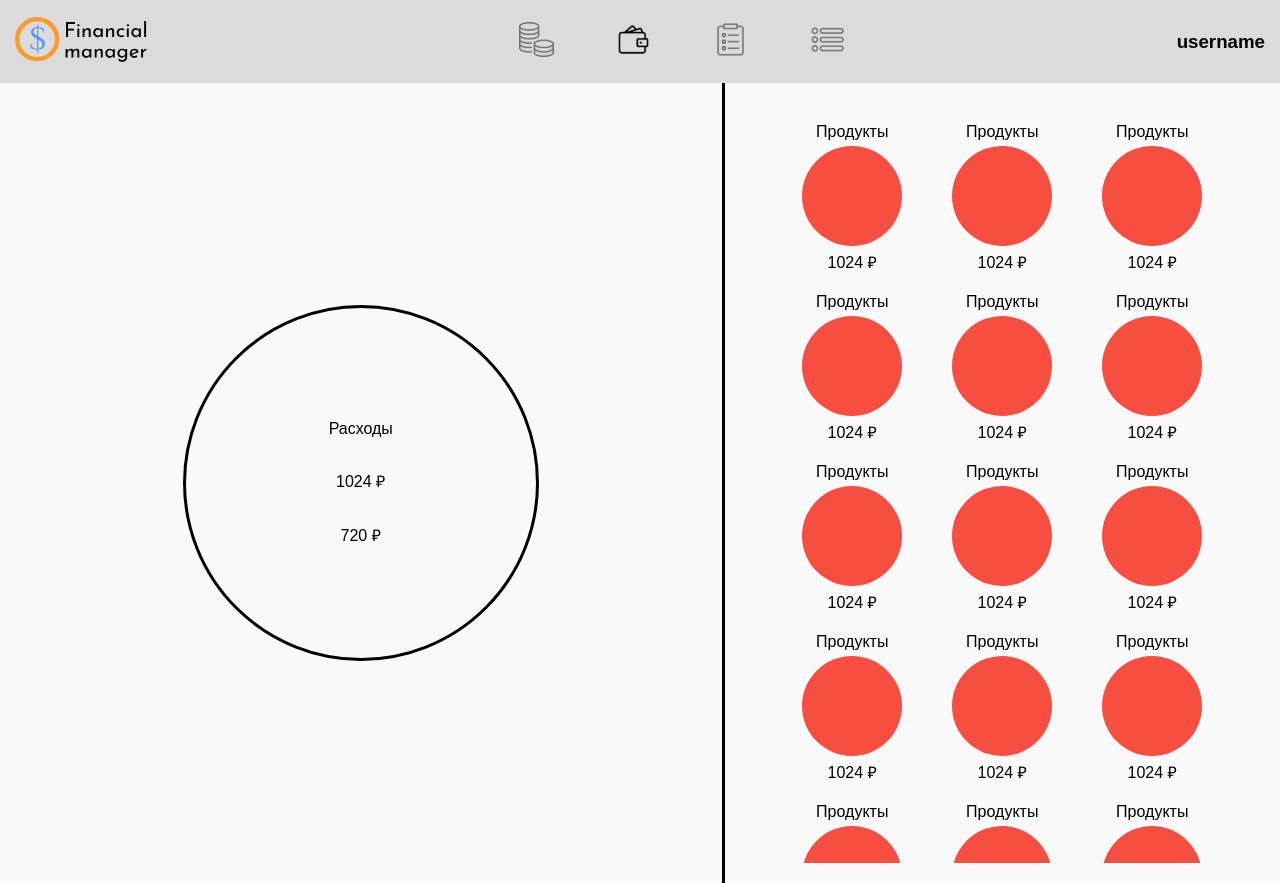
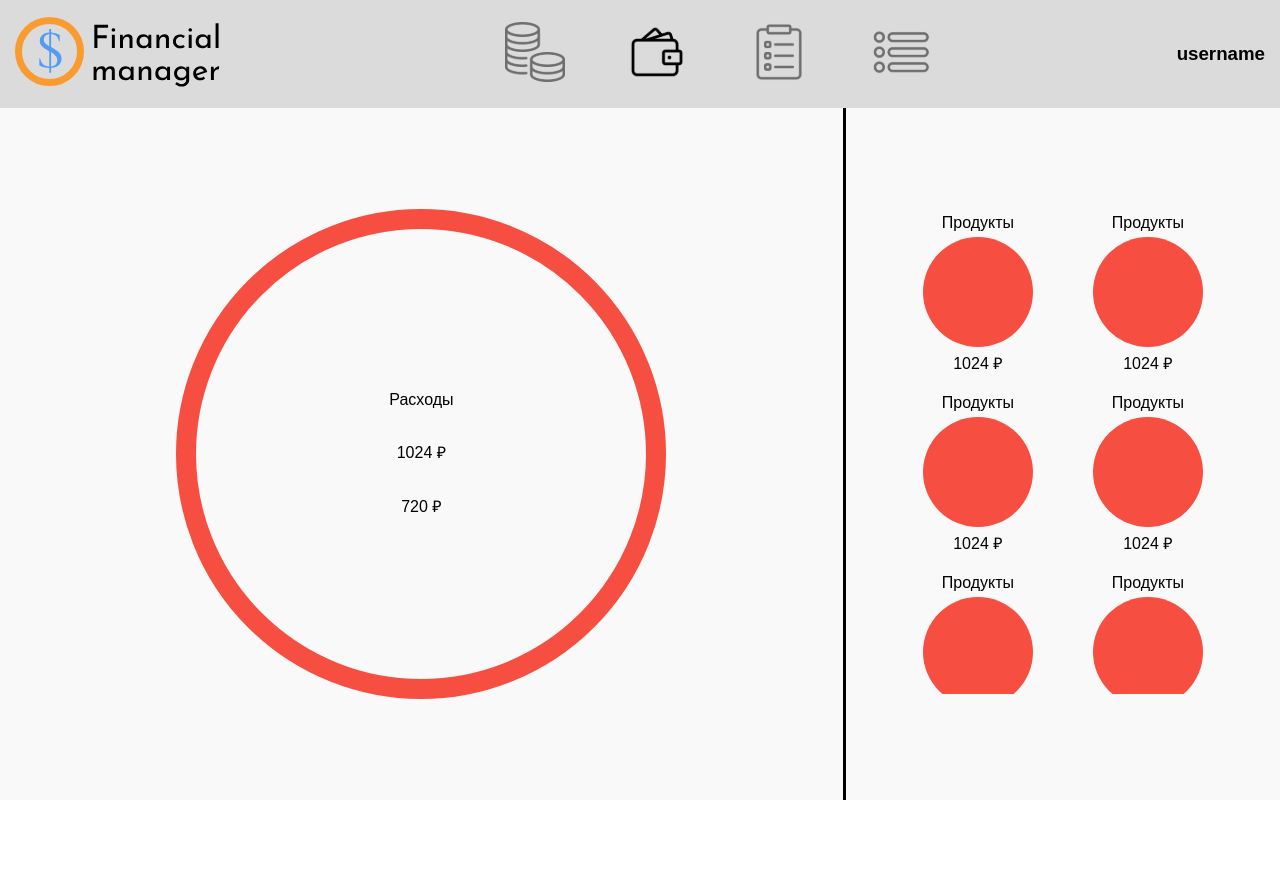
Before and after one commit to dedmaksim03/uiux, a React (Vite) app: page /home in a window 1280 px wide. After the commit the page ends 800 px from the top, so only its background shows below. Built offline with nearby package versions, Linux system fonts and the light colour scheme.

Commit message:
working with home_page

```diff
--- a/src/components/Header/header.module.css
+++ b/src/components/Header/header.module.css
@@ -8,8 +8,6 @@
   margin-right: 10px;
   justify-content: center;
   align-items: center;
-}
-.h3{
 }
 .navContainer{
   flex-grow: 1;
@@ -44,10 +42,10 @@
   flex-grow: 1;
 }
 .label {
-  height: 45px;
+  height: 70px;
 }
 
 .svg_element {
-  width: 35px;
-  height: 35px;
+  width: 60px;
+  height: 60px;
 }
--- a/src/pages/Home/home.module.css
+++ b/src/pages/Home/home.module.css
@@ -5,9 +5,7 @@
 
 .container {
   display: flex;
-  /* height: 90vh; */
-  /* flex-grow: 2;*/
-  height: 800px;
+  flex: 1;
 }
 
 .column_right {
@@ -16,9 +14,9 @@
   border-top: none;
   border-bottom: none;
   border-right: none;
-  flex-grow: 1;
+  width: 34%;
+  justify-content: center;
   align-items: center;
-  justify-content: center;
   display: flex;
 }
 
@@ -26,15 +24,16 @@
   display: flex;
   justify-content: center;
   align-items: center;
-  flex-grow: 1;
+  width: 66%;
 }
 
 .diagram_container {
   display: flex;
-  height: 350px;
-  width: 350px;
+  height: 450px;
+  width: 450px;
   justify-content: center;
-  border: black solid;
+  border: #f74e42 solid;
+  border-width: 20px;
   border-radius: 100%;
 }
 
@@ -43,23 +42,25 @@
   align-items: center;
   flex-direction: column;
   display: flex;
+  margin: 0;
 }
 
 .categories_container {
-  overflow-y: scroll;
+  overflow-y: auto;
+  max-height: 30em;
   width: 90%;
-  height: 90%;
   display: grid;
   justify-content: center;
   align-items: center;
-  padding: 20px;
   grid-template-columns: repeat(auto-fit, 150px);
   grid-auto-flow: dense;
+  column-gap: 20px;
+  row-gap: 20px;
 }
 
 .category {
-  height: 100px;
-  width: 100px;
+  height: 110px;
+  width: 110px;
   border-radius: 100%;
   background-color: #f74e42;
 }
@@ -69,7 +70,6 @@
   align-items: center;
   display: flex;
   flex-direction: column;
-  margin-bottom: 20px;
 }
 
 .name_category {
--- a/src/pages/Home/index.tsx
+++ b/src/pages/Home/index.tsx
@@ -44,56 +44,6 @@ function Home() {
               <div className={style.category}></div>
               <p className={style.sum_category}> 1024 ₽</p>
             </div>
-          <div className={style.category_container}>
-            <p className={style.name_category}> Продукты </p>
-            <div className={style.category}></div>
-            <p className={style.sum_category}> 1024 ₽</p>
-          </div>
-          <div className={style.category_container}>
-            <p className={style.name_category}> Продукты </p>
-            <div className={style.category}></div>
-            <p className={style.sum_category}> 1024 ₽</p>
-          </div>
-          <div className={style.category_container}>
-            <p className={style.name_category}> Продукты </p>
-            <div className={style.category}></div>
-            <p className={style.sum_category}> 1024 ₽</p>
-          </div>
-          <div className={style.category_container}>
-            <p className={style.name_category}> Продукты </p>
-            <div className={style.category}></div>
-            <p className={style.sum_category}> 1024 ₽</p>
-          </div>
-          <div className={style.category_container}>
-            <p className={style.name_category}> Продукты </p>
-            <div className={style.category}></div>
-            <p className={style.sum_category}> 1024 ₽</p>
-          </div>
-          <div className={style.category_container}>
-            <p className={style.name_category}> Продукты </p>
-            <div className={style.category}></div>
-            <p className={style.sum_category}> 1024 ₽</p>
-          </div>
-          <div className={style.category_container}>
-            <p className={style.name_category}> Продукты </p>
-            <div className={style.category}></div>
-            <p className={style.sum_category}> 1024 ₽</p>
-          </div>
-          <div className={style.category_container}>
-            <p className={style.name_category}> Продукты </p>
-            <div className={style.category}></div>
-            <p className={style.sum_category}> 1024 ₽</p>
-          </div>
-          <div className={style.category_container}>
-            <p className={style.name_category}> Продукты </p>
-            <div className={style.category}></div>
-            <p className={style.sum_category}> 1024 ₽</p>
-          </div>
-          <div className={style.category_container}>
-            <p className={style.name_category}> Продукты </p>
-            <div className={style.category}></div>
-            <p className={style.sum_category}> 1024 ₽</p>
-          </div>
         </div>
       </div>
     </div>
```
Lines whose indentation alone changed are shown as unchanged.
